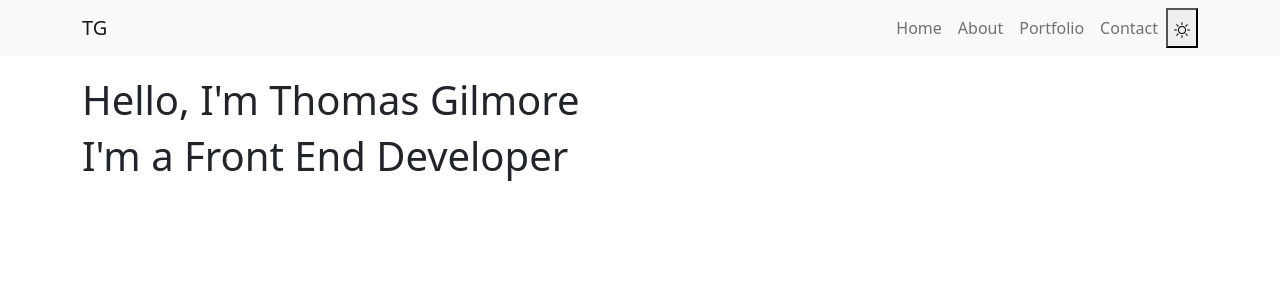
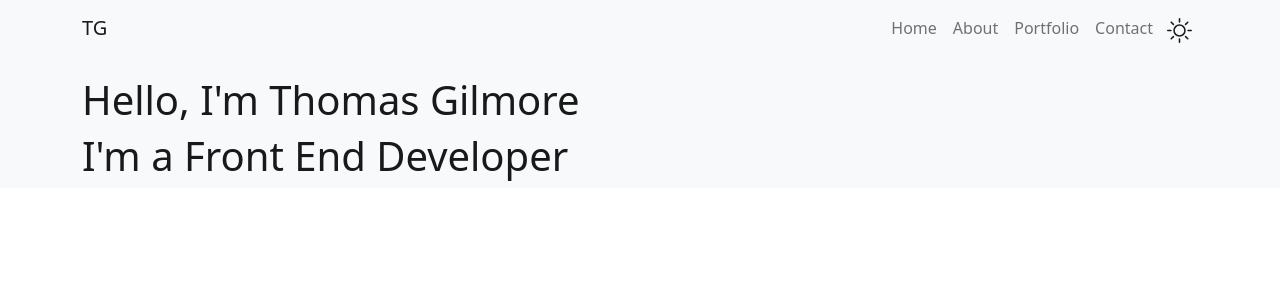
Before and after one commit to thomasgilmore/portfolio2022, a React (Create React App) app: page / in a window 1280 px wide. Shown: the top 300 px of the page. Built offline with nearby package versions, Linux system fonts and the light colour scheme.

Commit message:
added imports to App.js

```diff
--- a/src/App.js
+++ b/src/App.js
@@ -1,17 +1,21 @@
 import './App.css';
-import React from 'react';
+import './darkMode.css';
+import './lightMode.css';
+import React, { useContext } from 'react';
+import { PortfolioContext } from './Context/Context';
 import { Routes, Route } from 'react-router-dom';
 import NavBar from './Components/NavBar';
 import Home from './Components/Home';
 
 function App() {
+  const { theme } = useContext(PortfolioContext);
   return (
-    <div>
-      <NavBar />
-      <Routes>
-        <Route path='*' element={<Home />} />
-      </Routes>
-    </div>
+      <div className={`${theme}`}>
+        <NavBar />
+        <Routes>
+          <Route path='*' element={<Home />} />
+        </Routes>
+      </div>
   );
 }
 
```
